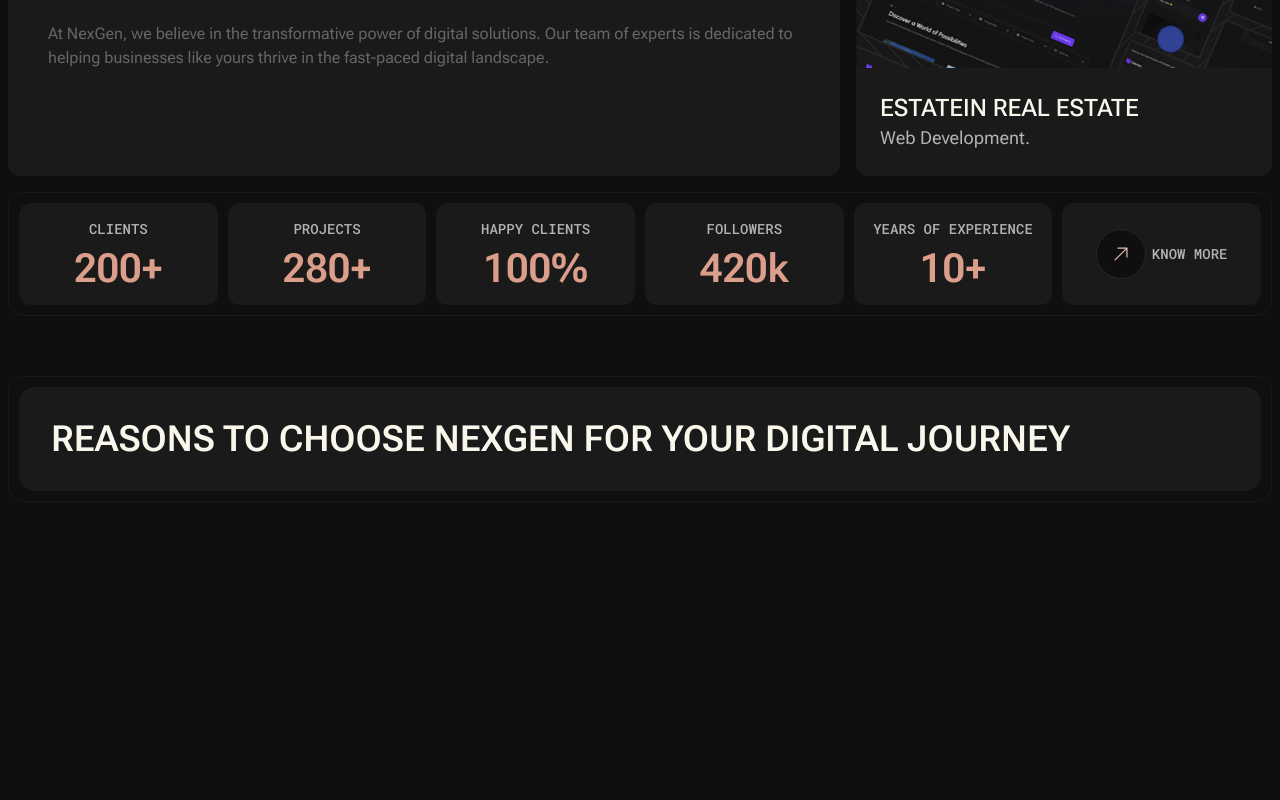
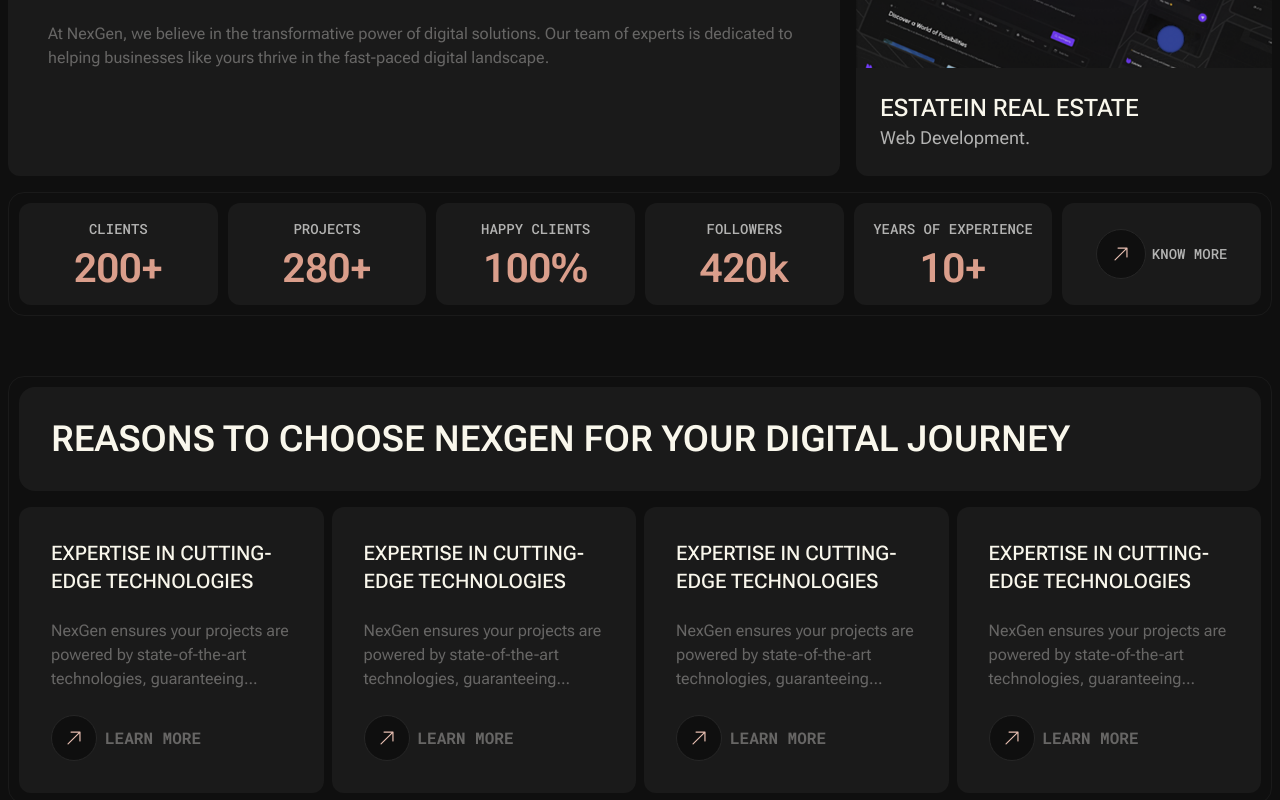
Before and after one commit to iabdwahab/nexgen-agency, a React (Vite) app: page /#/ in a window 1280 px wide. Shown: the part 378-1178 px from the top of the page. Before the commit the page ends 940 px from the top, so only its background shows below. Built offline with nearby package versions, Linux system fonts and the light colour scheme.

Commit message:
(reasons-to-choose): Making Styles.

```diff
--- a/src/components/reasons_to_choose/Index.tsx
+++ b/src/components/reasons_to_choose/Index.tsx
@@ -1,4 +1,5 @@
 import SectionHeading from "../global/SectionHeading";
+import ReasonCard from "./ReasonCard";
 
 function ReasonsToChoose() {
   return (
@@ -6,6 +7,12 @@
       <div className="container">
         <div className="section-container">
           <SectionHeading>Reasons to Choose NexGen for Your Digital Journey</SectionHeading>
+          <div className="mt-4 grid gap-2 md:grid-cols-2 lg:grid-cols-4">
+            <ReasonCard />
+            <ReasonCard />
+            <ReasonCard />
+            <ReasonCard />
+          </div>
         </div>
       </div>
     </section>
--- /dev/null
+++ b/src/components/reasons_to_choose/LearnMoreLink.tsx
@@ -0,0 +1,14 @@
+import { Link } from "react-router-dom";
+import topRightArrow from "/icons/top-right-arrow.svg";
+
+function LearnMoreLink() {
+  return (
+    <Link to="#" className="flex items-center gap-2">
+      <span className="bg-dark-06 border-dark-15 flex w-fit rounded-full border p-3">
+        <img src={topRightArrow} alt="Icon" className="h-5 w-5" />
+      </span>
+      <span className="font-roboto-mono font-bold uppercase">learn more</span>
+    </Link>
+  );
+}
+export default LearnMoreLink;
--- /dev/null
+++ b/src/components/reasons_to_choose/ReasonCard.tsx
@@ -0,0 +1,12 @@
+import LearnMoreLink from "./LearnMoreLink";
+
+function ReasonCard() {
+  return (
+    <div className="bg-dark-10 flex flex-col gap-6 rounded-xl p-6 lg:p-8">
+      <h3 className="text-orange-95 text-xl font-medium uppercase">expertise in cutting-edge technologies</h3>
+      <p>NexGen ensures your projects are powered by state-of-the-art technologies, guaranteeing...</p>
+      <LearnMoreLink />
+    </div>
+  );
+}
+export default ReasonCard;
```
